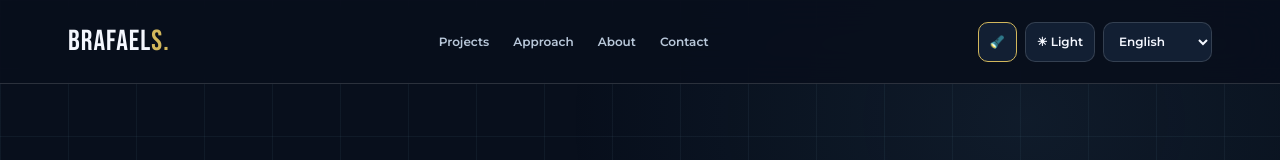
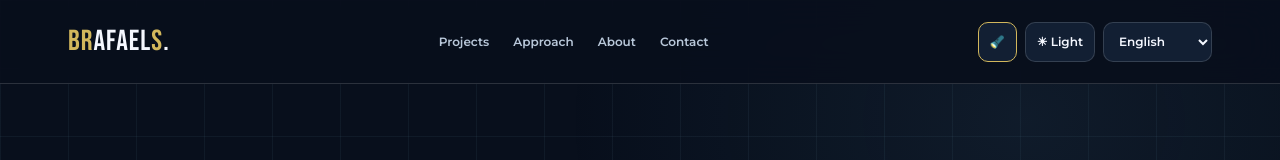
Before and after one commit to brunorafaeliecb-web/brasilguard-visual-lab, a Next.js app in the folder portfolio/site/: page / in a window 1280 px wide. Shown: the top 160 px of the page. Built offline with nearby package versions, Linux system fonts and the light colour scheme.

Commit message:
style(portfolio): highlight only uppercase B R S in BRafaelS branding

```diff
--- a/portfolio/site/app/page.tsx
+++ b/portfolio/site/app/page.tsx
@@ -68,7 +68,7 @@ export default function Home(){
     <div aria-hidden="true" className={"flashlight"+(lamp&&pointer?" on":"")} style={{["--fx" as string]:position.x+"px",["--fy" as string]:position.y+"px"}}/>
     <header>
       <div className="container header-row">
-        <a href="https://wa.me/5521990888213?text=estava%20analisando%20seu%20site%2C%20quero%20maiores%20informa%C3%A7%C3%B5es%20sobre" className="brand" target="_blank" rel="noopener noreferrer" aria-label="BRafaelS — falar pelo WhatsApp">BRafael<span>S.</span></a>
+        <a href="https://wa.me/5521990888213?text=estava%20analisando%20seu%20site%2C%20quero%20maiores%20informa%C3%A7%C3%B5es%20sobre" className="brand" target="_blank" rel="noopener noreferrer" aria-label="BRafaelS — falar pelo WhatsApp"><span className="brand-accent">B</span><span className="brand-accent">R</span>afael<span className="brand-accent">S</span>.</a>
         <nav aria-label="Main navigation">
           <a href="#work">{w[0]}</a><a href="#approach">{w[1]}</a>
           <a href="#about">{w[2]}</a><a href="#contact">{w[3]}</a>
@@ -133,6 +133,6 @@ export default function Home(){
         <a className="btn" href="https://github.com/brunorafaeliecb-web" target="_blank" rel="noopener noreferrer">GitHub ↗</a>
       </div></section>
     </main>
-    <footer><div className="container footer-content"><span>© 2026 Bruno Rafael · BrasilGuard Sistemas · AI Engineering Portfolio</span><a href="https://wa.me/5521990888213?text=estava%20analisando%20seu%20site%2C%20quero%20maiores%20informa%C3%A7%C3%B5es%20sobre" className="footer-credit" target="_blank" rel="noopener noreferrer" aria-label="Criado por BRafaelS — contato pelo WhatsApp">CRIADO POR <strong>BRAFAELS</strong></a></div></footer>
+    <footer><div className="container footer-content"><span>© 2026 Bruno Rafael · BrasilGuard Sistemas · AI Engineering Portfolio</span><a href="https://wa.me/5521990888213?text=estava%20analisando%20seu%20site%2C%20quero%20maiores%20informa%C3%A7%C3%B5es%20sobre" className="footer-credit" target="_blank" rel="noopener noreferrer" aria-label="Criado por BRafaelS — contato pelo WhatsApp">Criado por <strong className="footer-signature"><span className="brand-accent">B</span><span className="brand-accent">R</span>afael<span className="brand-accent">S</span></strong></a></div></footer>
   </>;
 }
```
